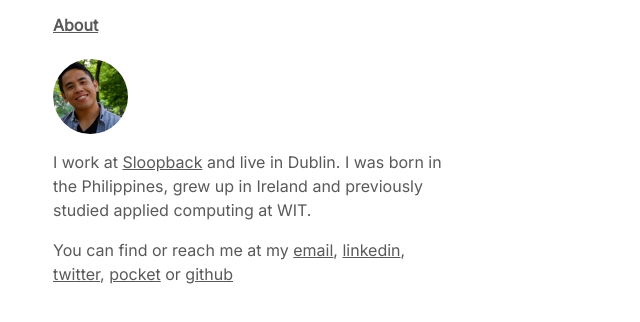
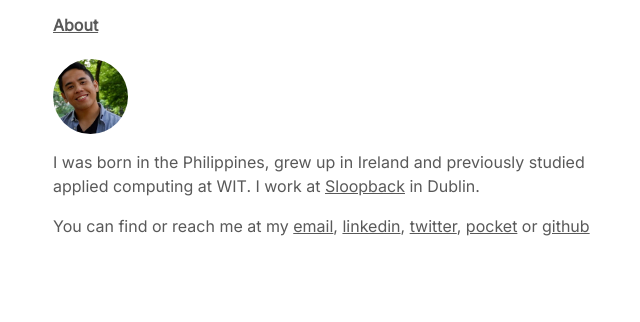
Before and after one commit to jkrclaro/jkrclaro.github.io, a React (Create React App) app: page / in a window 1280 px wide. Shown: the top 322 px of the page, without its empty margins (32-672 px from the left). Built offline with nearby package versions, Linux system fonts and the light colour scheme.

Commit message:
Update bio

```diff
--- a/src/components/Home.jsx
+++ b/src/components/Home.jsx
@@ -9,15 +9,17 @@ class Home extends React.Component {
 
     render() {
         return (
-            <div style={{width: 400}}>
+            <div className='row'>
+                <div className='col-lg-6'>
                     <img className='mb-3' alt='me.png' src='/me.png' height='75' width='75' style={{borderRadius: '50%'}}></img>
                     <p>
-                    I work at <a href='https://www.sloopback.com' target='_blank' rel='noopener noreferrer'>Sloopback</a> and live in Dublin.
                         I was born in the Philippines, grew up in Ireland and previously studied applied computing at WIT.
+                        I work at <a href='https://www.sloopback.com' target='_blank' rel='noopener noreferrer'>Sloopback</a> in Dublin.
                     </p>
                     <p>
                         You can find or reach me at my <a href='mailto:jkrclaro@gmail.com'>email</a>, <a href='https://www.linkedin.com/in/johnclaro' target='_blank' rel='noopener noreferrer'>linkedin</a>, <a href='https://www.twitter.com/johnclaro_' target='_blank' rel='noopener noreferrer'>twitter</a>, <a href='https://getpocket.com/@johnclaro' target='_blank' rel='noopener noreferrer'>pocket</a> or <a href='https://github.com/johnclaro' target='_blank' rel='noopener noreferrer'>github</a>
                     </p>
+                </div>
             </div>
         )
     }
```
Lines whose indentation alone changed are shown as unchanged.
